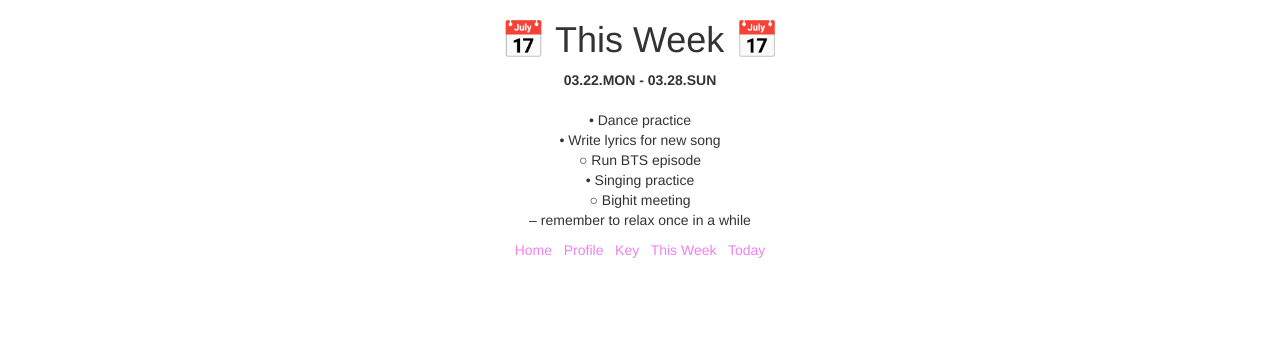
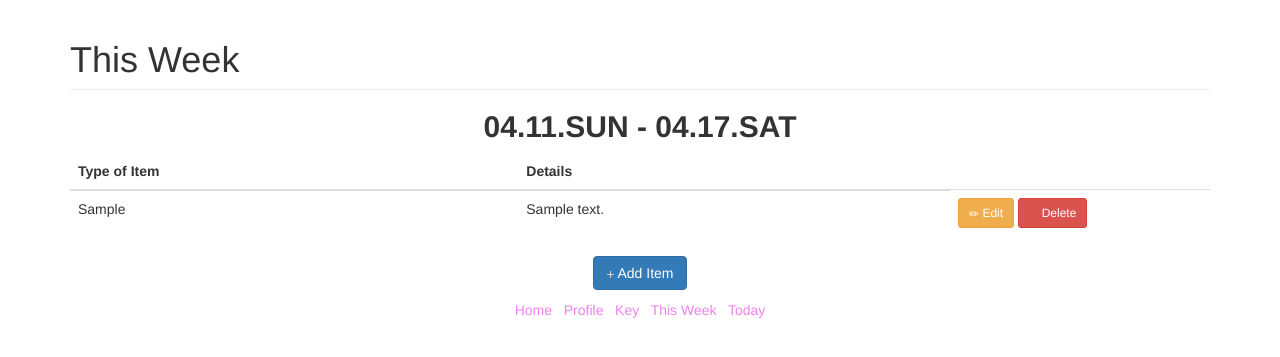
Before and after one commit to andypilapil/csci40_lab1, a Django app: template templates/this_week.html in a window 1280 px wide. Shown: the top 357 px of the page. Run offline with Django 3.2, Linux system fonts and the light colour scheme; the template is opened without the code that fills it: most values are stand-ins (such as "Sample title", 1, 10 or a date in 2020); some libraries are stand-ins or nearby versions; some web fonts are replaced.

Commit message:
this week templates (create, delete, edit, partial)

```diff
--- a/templates/this_week.html
+++ b/templates/this_week.html
@@ -1,24 +1,41 @@
-{% extends 'home.html' %}
+{% extends 'base.html' %}
+
+{% load static %}
+
+{% block javascript %}
+  <script src="{% static 'lab1.js' %}"></script>
+{% endblock %}
+
 {% block content %}
-<!DOCTYPE html>
-<html lang="en">
+  <h1 class="page-header">This Week</h1>
+  <title>This Week</title>
+  <h2 align=center>
+  	<strong>04.11.SUN - 04.17.SAT</strong>
+  </h2>
 
-<head>
-	<title>This Week</title>
-	<h1 align='center'>&#128197; This Week &#128197;</h1>
-</head>
+  <table class="table" id="table">
+    <thead>
+      <tr>
+        <th>Type of Item</th>
+        <th>Details</th>
+      </tr>
+    </thead>
+    <tbody>
+      {% include 'this_week_partial.html' %}
+    </tbody>
+  </table>
+  <p align="center">
+    <button type="button" class="btn btn-primary js-create-this_week" data-url="{% url 'this_week_create' %}">
+      <span class="glyphicon glyphicon-plus"></span>
+      Add Item
+    </button>
+  </p>
 
-<body>
-  	<p align='center'>
-	  	<b>03.22.MON - 03.28.SUN</b><br>
-	  	<br>&bull; Dance practice
-	  	<br>&bull; Write lyrics for new song
-	  	<br>&#9675; Run BTS episode
-	  	<br>&bull; Singing practice
-	  	<br>&#9675; Bighit meeting
-	  	<br>&#8211; remember to relax once in a while
-  	</p>
-</body>
+  <div class="modal fade" id="modal">
+    <div class="modal-dialog">
+      <div class="modal-content">
 
-</html>
+      </div>
+    </div>
+  </div>
 {% endblock %}
--- /dev/null
+++ b/templates/this_week_partial.html
@@ -0,0 +1,30 @@
+{% for item in obj %}
+  <tr>
+    <td>{{ item.item_type }}</td>
+    <td>{{ item.item_details }}</td>
+    <td style="width: 260px">
+      <button type="button"
+              class="btn btn-warning btn-sm js-edit-this_week"
+              data-url="{% url 'this_week_edit' item.id %}">
+              <span class="glyphicon glyphicon-pencil"></span> Edit
+      </button>
+      <button type="button"
+              class="btn btn-danger btn-sm js-delete-this_week"
+              data-url="{% url 'this_week_delete' item.id %}">
+              <span class="glyphicon glyphicon-trash"></span> Delete
+      </button>
+      {% if item.item_type == 'Task' %}
+      <button type="submit"
+              class="btn btn-success btn-sm js-markasdone-this_week"
+              data-url="{% url 'this_week_markasdone' item.id %}"
+              method=POST>
+              &check; Mark as done
+      </button>
+      {% endif %}
+    </td>
+  </tr>
+{% empty %}
+  <tr>
+    <td colspan="8" class="text-center bg-warning">No item</td>
+  </tr>
+{% endfor %}
```
Also changed, not shown: templates/this_week_create.html (added, +19 -0 lines), templates/this_week_delete.html (added, +16 -0 lines), templates/this_week_edit.html (added, +16 -0 lines).
